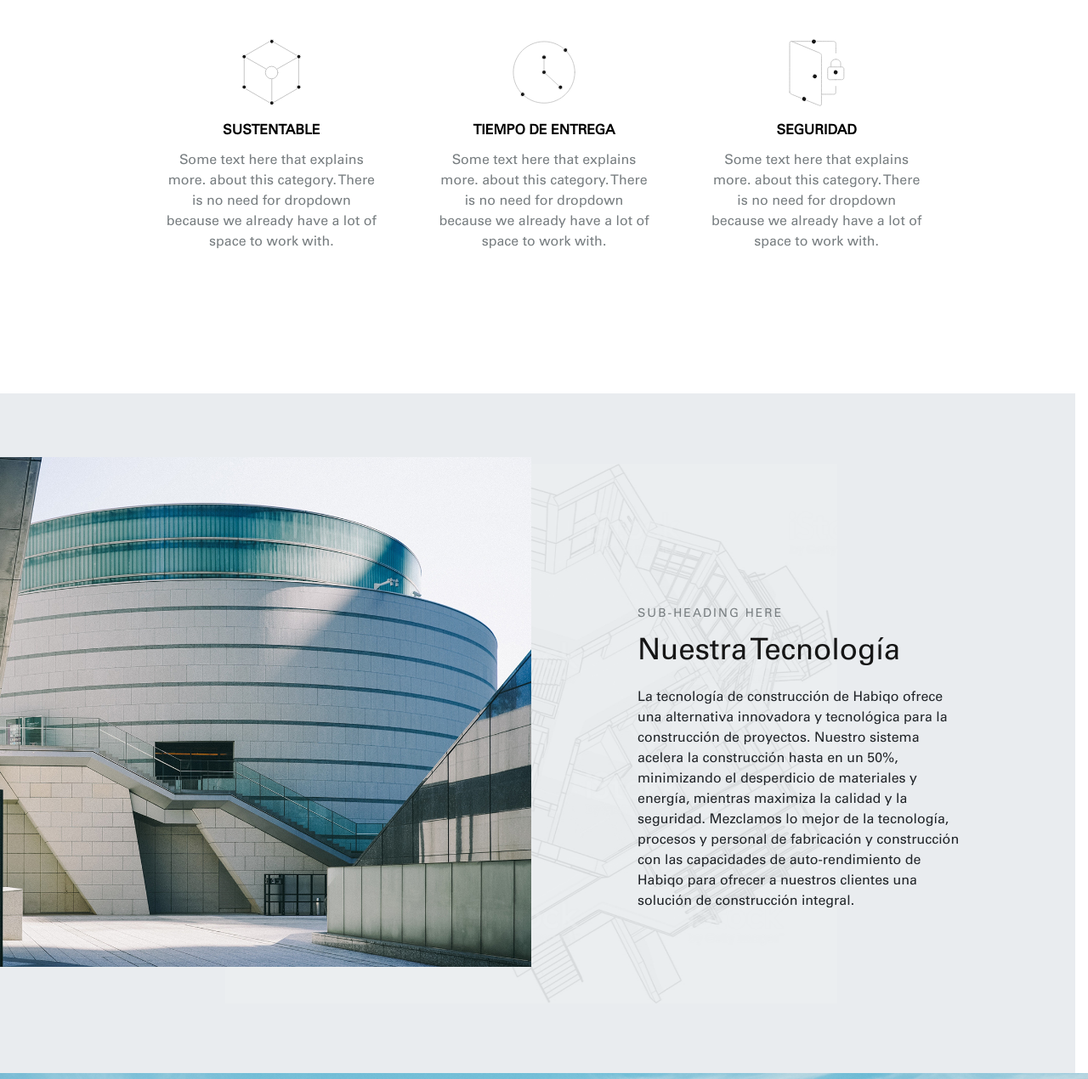
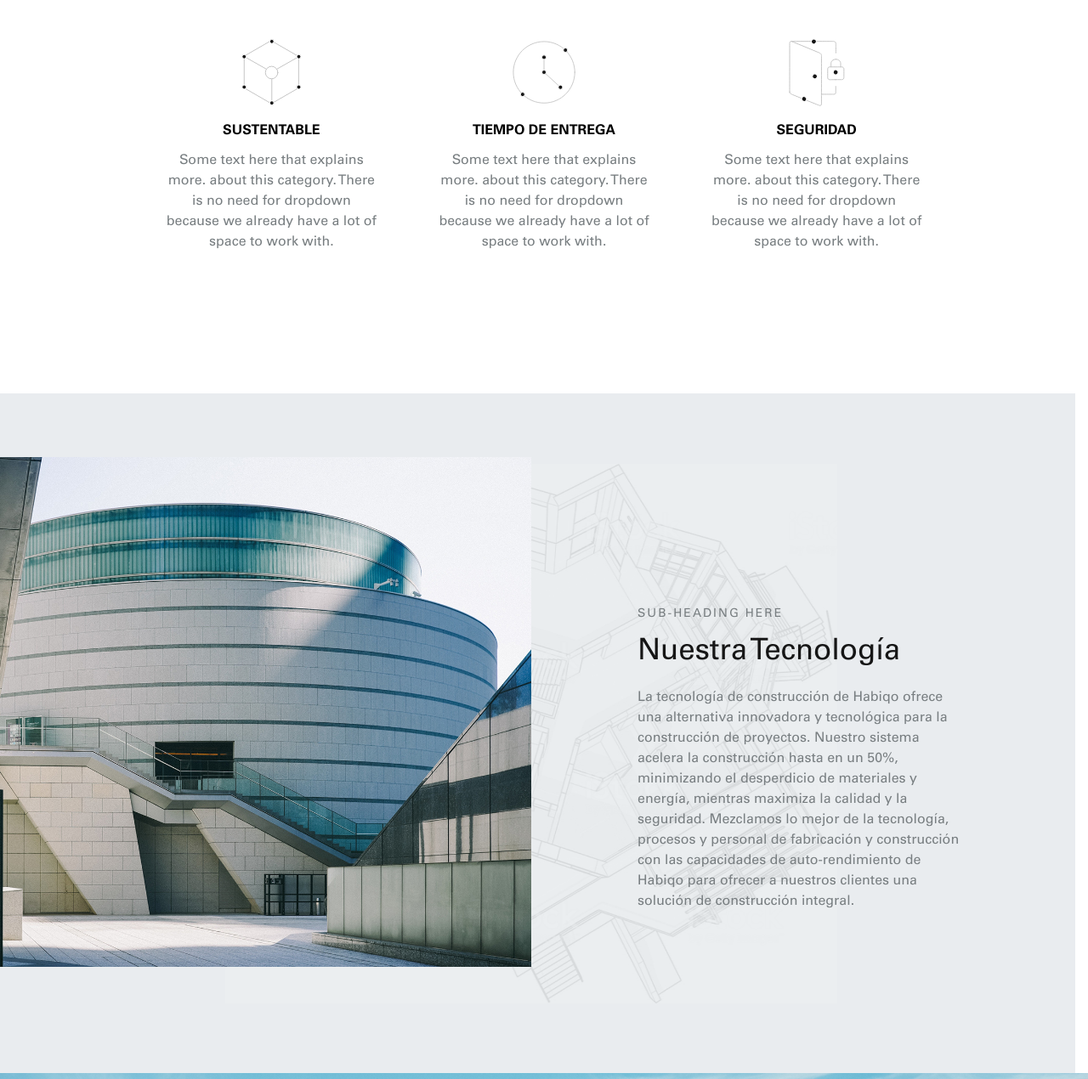
Before and after one commit to Rirg/Habiqo-website, a plain HTML site: page building.html in a window 1280 px wide. Shown: the part 3138-4408 px from the top of the page at 85% size. Drawn offline with nearby package versions, Linux system fonts and the light colour scheme.

Commit message:
Add font Univers Bold for the cards body

```diff
--- a/building.html
+++ b/building.html
@@ -159,7 +159,7 @@
             <div class="our-tech-text-wrapper">
                 <p class="our-tech-subheading">SUB-HEADING HERE</p>
                 <h3>Nuestra Tecnología</h3>
-                <p>La tecnología de construcción de Habiqo ofrece una alternativa innovadora y tecnológica para la
+                <p id="our-tech-p">La tecnología de construcción de Habiqo ofrece una alternativa innovadora y tecnológica para la
                     construcción de proyectos. Nuestro sistema acelera la construcción hasta en un 50%, minimizando el
                     desperdicio de materiales y energía, mientras maximiza la calidad y la seguridad. Mezclamos lo mejor
                     de la tecnología, procesos y personal de fabricación y construcción con las capacidades de
@@ -178,6 +178,7 @@
                 <div class="col-lg-3 col-6" data-aos="flip-up" data-aos-once="true">
                     <span>Opción 1</span>
                     <img class="projects-opt-images" src="images/projects-image-opt1.jpg" alt="">
+                   <!-- TODO make this overlay animation clickable-->
                     <div class="fade-overlay">
                         <span>List of materials</span>
                     </div>
@@ -431,9 +432,8 @@
         });
     });
 
-
+    // Helper method to check collisions
     function collision($div1, $div2) {
-
         var x1 = $div1.offset().left;
         var y1 = $div1.offset().top;
         var h1 = $div1.outerHeight(true);
--- a/css/habiqo_styles.css
+++ b/css/habiqo_styles.css
@@ -6,6 +6,11 @@
 @font-face {
     font-family: "UniversLTStd Black";
     src: url("../fonts/Univers/UniversBlack.ttf");
+}
+
+@font-face {
+    font-family: "UniversLTStd Bold";
+    src: url("../fonts/Univers/UniversLTStd-Bold.otf");
 }
 
 body {
@@ -400,6 +405,7 @@ progress::-webkit-progress-bar {
     padding: 0;
     font-size: 16px;
     font-weight: bold;
+    font-family: "UniversLTStd Bold";
     margin: 0 0 13px;
     color: black;
     text-align: center;
@@ -438,6 +444,10 @@ progress::-webkit-progress-bar {
 .our-tech-subheading {
     font-size: 14px;
     letter-spacing: 2px;
+    color: #787e81;
+}
+
+#our-tech-p {
     color: #787e81;
 }
 
```
Also changed, not shown: css/hover.css (line endings or trailing spaces), 2 other files.
